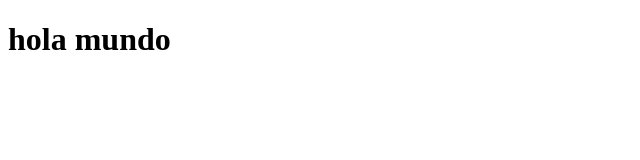
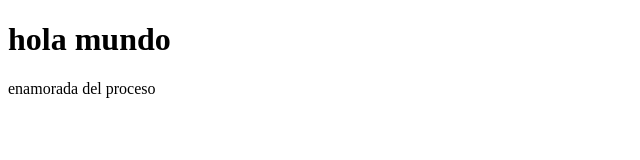
Before and after one commit to adrizulay/prueba, a plain HTML site: page index.html in a window 1280 px wide. Shown: the whole page, without its empty margins (0-640 px from the left). Drawn offline with Linux system fonts and the light colour scheme.

Commit message:
FIX:agregando parrafo

```diff
--- a/index.html
+++ b/index.html
@@ -8,6 +8,7 @@
 </head>
 <body>
     <h1>hola mundo </h1>
+    <p>enamorada del proceso</p>
 
 </body>
 </html>
```
